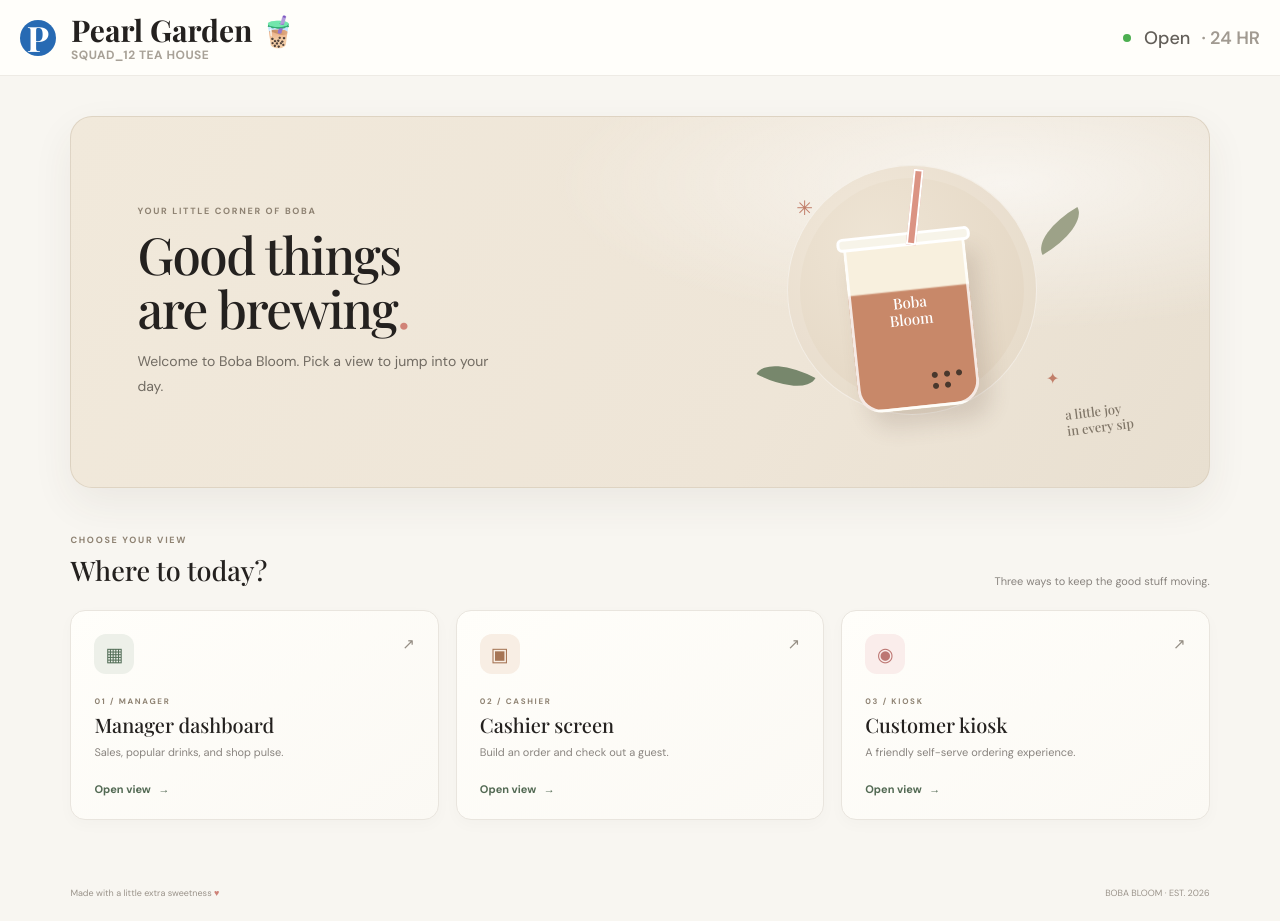
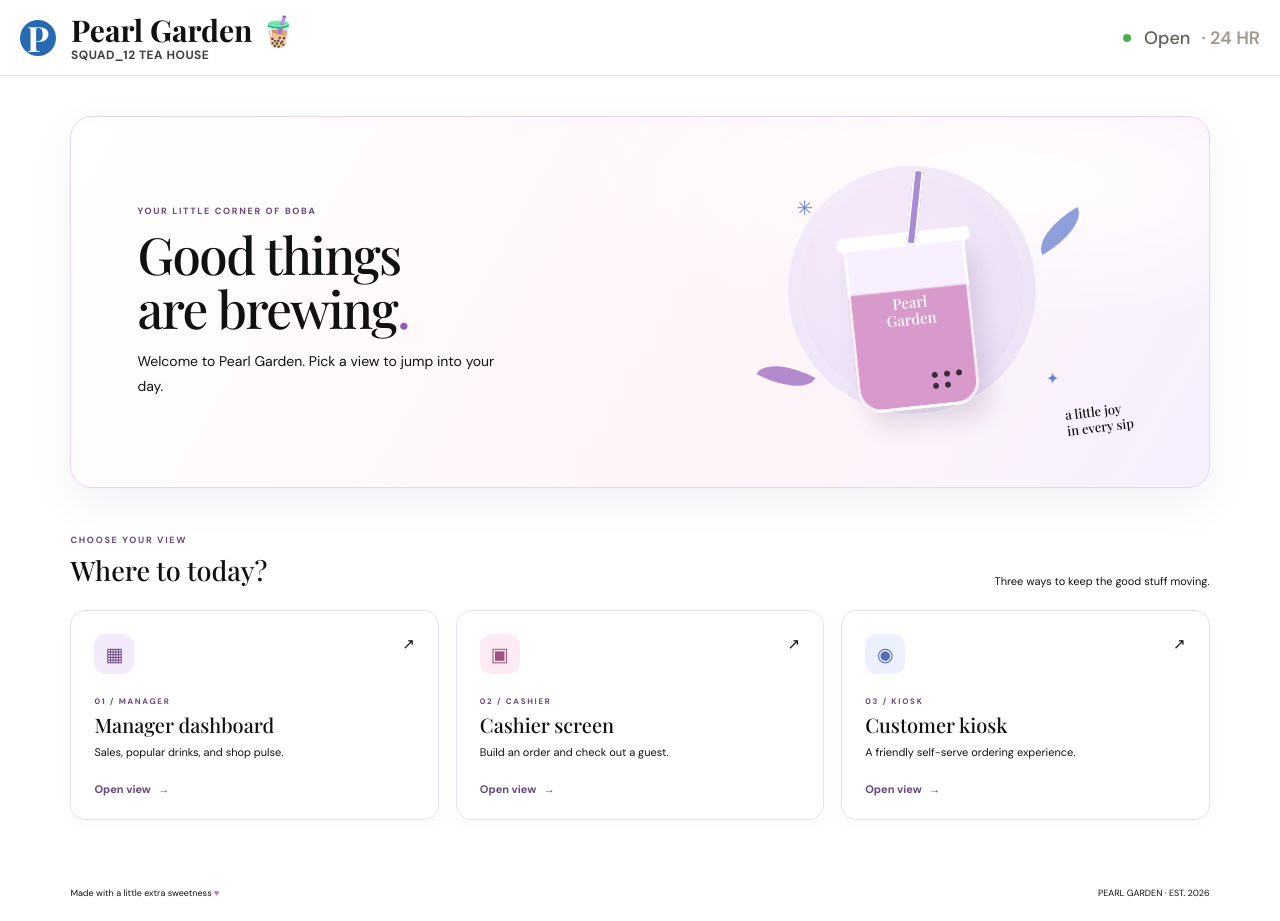
Before and after one commit to CSCE-331-Fall-2026-901-912/project3-Ruiloba-Strubhar-Ravishanka-Doan, a React (Vite) app: page / in a window 1280 px wide. Built offline with nearby package versions, Linux system fonts and the light colour scheme.

Commit message:
Changed name to Pearl Garden, and changed aesthetic of the portal

```diff
--- a/index.html
+++ b/index.html
@@ -3,9 +3,9 @@
   <head>
     <meta charset="UTF-8" />
     <meta name="viewport" content="width=device-width, initial-scale=1.0" />
-    <meta name="theme-color" content="#f8f6f1" />
-    <meta name="description" content="Boba Bloom shop portal, point of sale, and customer kiosk." />
-    <title>Boba Bloom | Shop Portal</title>
+    <meta name="theme-color" content="#ffffff" />
+    <meta name="description" content="Pearl Garden shop portal, point of sale, and customer kiosk." />
+    <title>Pearl Garden | Shop Portal</title>
   </head>
   <body>
     <div id="root"></div>
--- a/src/pages/PortalPage.jsx
+++ b/src/pages/PortalPage.jsx
@@ -8,12 +8,12 @@ export default function PortalPage({ onNavigate }) {
         <div className="welcome-copy">
           <p className="eyebrow">YOUR LITTLE CORNER OF BOBA</p>
           <h1>Good things<br />are brewing<span>.</span></h1>
-          <p>Welcome to Boba Bloom. Pick a view to jump into your day.</p>
+          <p>Welcome to Pearl Garden. Pick a view to jump into your day.</p>
         </div>
         <div className="welcome-art" aria-hidden="true">
           <div className="sun-shape" />
           <div className="art-leaf leaf-one" /><div className="art-leaf leaf-two" />
-          <div className="hero-cup"><div className="cup-lid" /><div className="cup-straw" /><div className="cup-tea">Boba<br />Bloom</div><div className="pearls">● ● ●<br /> ● ●</div></div>
+          <div className="hero-cup"><div className="cup-lid" /><div className="cup-straw" /><div className="cup-tea">Pearl<br />Garden</div><div className="pearls">● ● ●<br /> ● ●</div></div>
           <span className="art-sparkle sparkle-one">✳</span><span className="art-sparkle sparkle-two">✦</span>
           <span className="art-caption">a little joy<br />in every sip</span>
         </div>
@@ -34,7 +34,7 @@ export default function PortalPage({ onNavigate }) {
           ))}
         </div>
       </section>
-      <footer className="footer"><span>Made with a little extra sweetness <span className="pink">♥</span></span><span>BOBA BLOOM · EST. 2026</span></footer>
+      <footer className="footer"><span>Made with a little extra sweetness <span className="pink">♥</span></span><span>PEARL GARDEN · EST. 2026</span></footer>
     </>
   );
 }
--- a/src/styles.css
+++ b/src/styles.css
@@ -78,6 +78,32 @@ h1, h2, h3, p { margin-top: 0; }
 .text-link span { margin-left: 5px; }
 .footer { padding: 15px 0 22px; display: flex; justify-content: space-between; gap: 12px; color: #9a938a; font-size: 9px; }
 .pink { color: #ce8278; }
+.app-home { color: #111; background: #fff; --ink: #111; --muted: #111; --paper: #fff; --line: #eadfea; }
+.app-home .topbar { background: #fff; border-bottom-color: #eadfea; }
+.app-home .brand small { color: #111; }
+.app-home .welcome-panel { border-color: #e8d5ef; background: radial-gradient(ellipse at 82% 18%, rgba(255,255,255,.9), transparent 34%), linear-gradient(120deg, #fff, #fff4f8 64%, #f6f0ff); box-shadow: 0 16px 42px rgba(104,72,125,.08); }
+.app-home .eyebrow { color: #684879; }
+.app-home .welcome-copy h1 span { color: #8d5bb5; }
+.app-home .welcome-copy > p:not(.eyebrow) { color: #111; }
+.app-home .sun-shape { border-color: rgba(255,255,255,.9); background: radial-gradient(circle at 35% 30%, #f6eafa, #e8dcf4); }
+.app-home .hero-cup { background: linear-gradient(180deg, #f8f0ff 0 30%, #d89acb 31% 100%); box-shadow: 10px 16px 21px rgba(104,72,125,.16); }
+.app-home .cup-lid { background: #fff; }
+.app-home .cup-straw { background: #a78bd4; }
+.app-home .pearls { color: #372d3e; }
+.app-home .art-leaf { background: #b38acb; }
+.app-home .leaf-two { background: #8e9fdb; }
+.app-home .art-sparkle { color: #6684d8; }
+.app-home .art-caption { color: #111; }
+.app-home .section-note, .app-home .muted, .app-home .card-arrow { color: #111; }
+.app-home .portal-card { border-color: #eadfea; background: #fff; }
+.app-home .portal-card:hover { border-color: #b58acb; box-shadow: 0 14px 30px rgba(104,72,125,.12); }
+.app-home .view-icon { color: #70508b; background: #f3eafb; }
+.app-home .portal-cashier .view-icon { color: #9d527f; background: #fcebf4; }
+.app-home .portal-kiosk .view-icon { color: #526db3; background: #edf1ff; }
+.app-home .text-link { color: #684879; }
+.app-home .footer { color: #111; }
+.app-home .pink { color: #d66aa8; }
+.app-home a:focus-visible { outline-color: #8d5bb5; }
 .content-page { padding: 40px 0 55px; }
 .page-intro { margin-bottom: 27px; display: flex; align-items: end; justify-content: space-between; gap: 20px; }
 .page-intro h1 { margin-bottom: 6px; font-size: 38px; }
```
